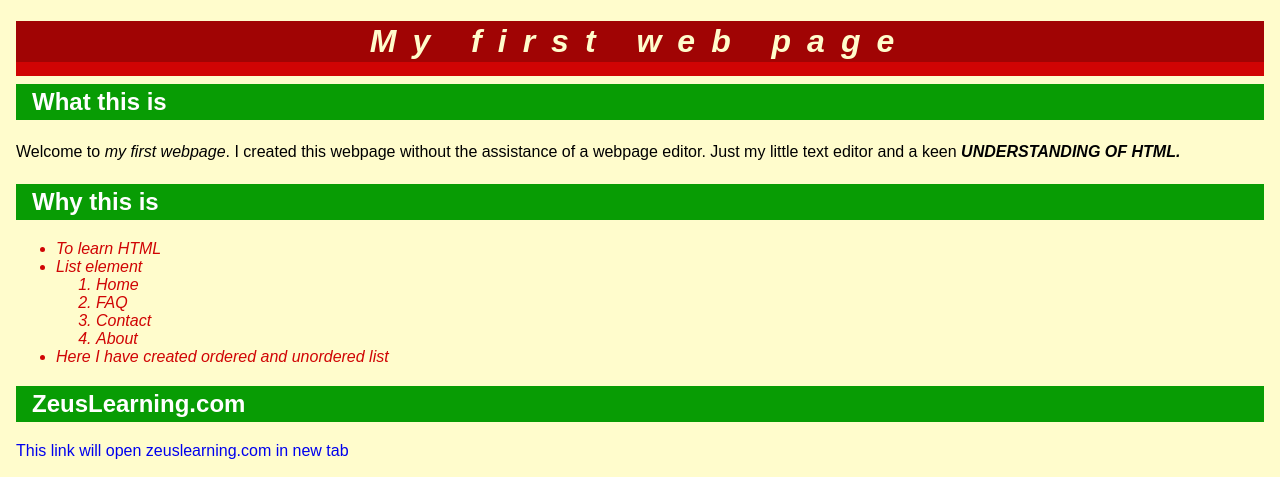
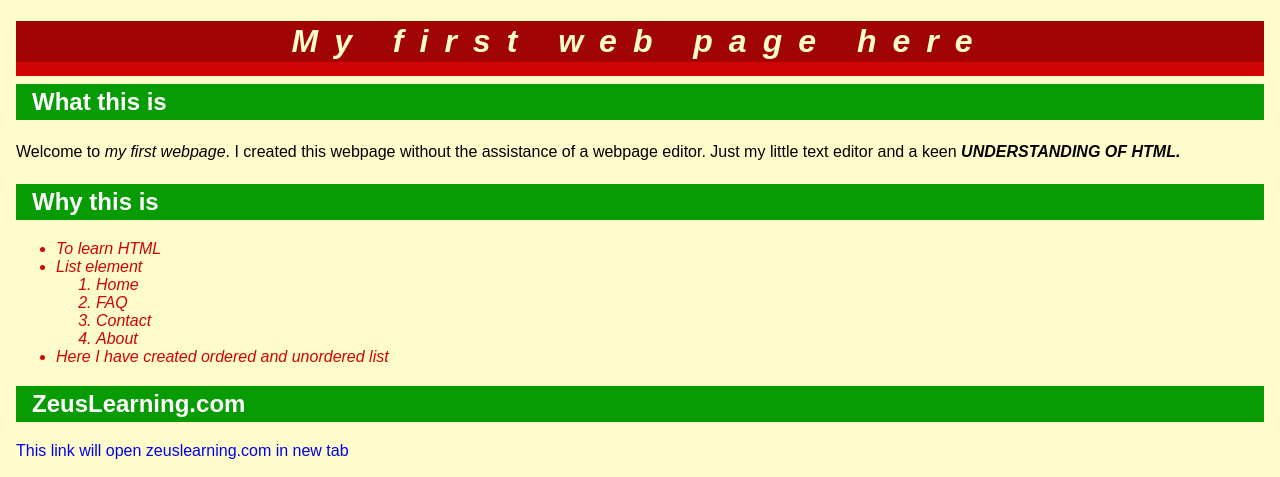
Before and after one commit to parthnanda99/zeus_learning_tasks, a plain HTML site: page task2/index.html in a window 1280 px wide. Shown: the top 477 px of the page. Drawn offline with Linux system fonts and the light colour scheme.

Commit message:
Added here after page in h1

```diff
--- a/task2/index.html
+++ b/task2/index.html
@@ -10,7 +10,7 @@
 </head>
 
 <body>
-  <h1>My first web page</h1>
+  <h1>My first web page here</h1>
   <h2 id="subtitle">What this is</h2>
   <p>
     Welcome to <em> my first webpage</em>. I created this webpage without the
```
